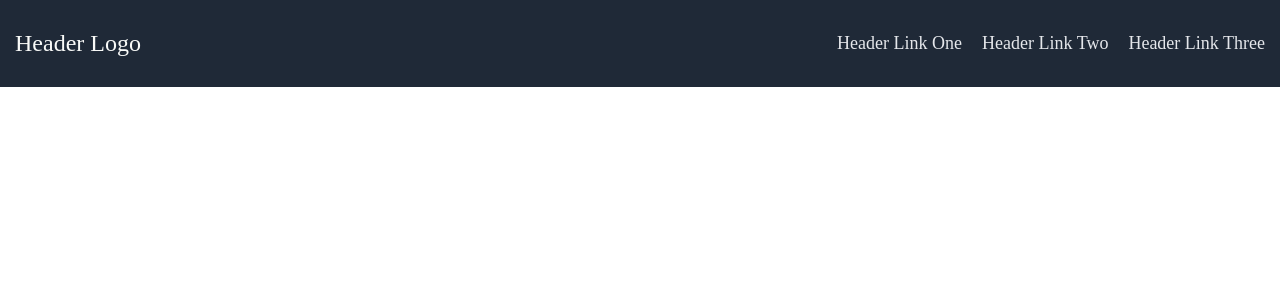
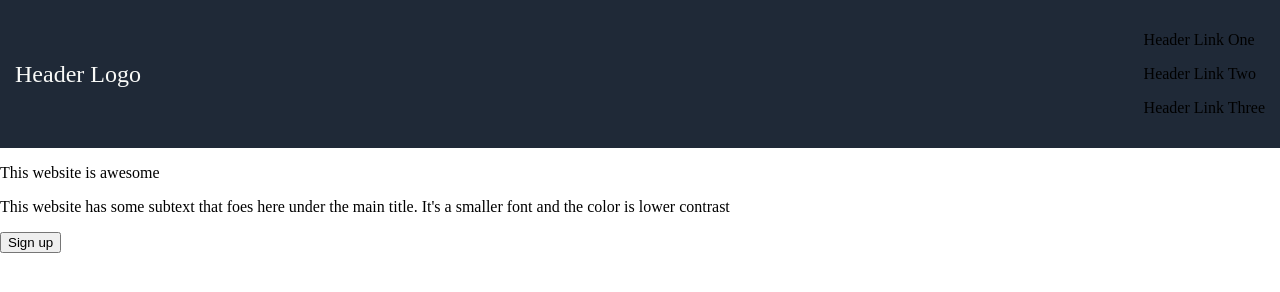
Before and after one commit to MoistButteryBiscuits/landing-page, a plain HTML site: page index.html in a window 1280 px wide. Drawn offline with Linux system fonts and the light colour scheme.

Commit message:
Add containers for thick-header

```diff
--- a/index.html
+++ b/index.html
@@ -13,14 +13,24 @@
 <body>
     <div class = "thin-header">
         <div class = "logo"> Header Logo</div>
-        <div class = "right-header-links">
+        <div class = "right-thin-header-links">
             <p>Header Link One</p>
             <p>Header Link Two</p>
             <p>Header Link Three</p>
         </div>
     </div>
-
-
+    <div class = "thick-header">
+        <div class = "left-thick-header-container">
+            <div class = "thick-header-main-text">
+                <p>This website is awesome</p>
+            </div>
+            <div class = "thick-header-text">
+                <p>This website has some subtext that foes here under the main title. It's a smaller font and the color is lower contrast</p>
+            </div>
+            <button class = "sign-up">Sign up</button>
+        </div>
+        <div class = "right-thick-header-container"></div>
+    </div>
 </body>
 
 </html>
```
